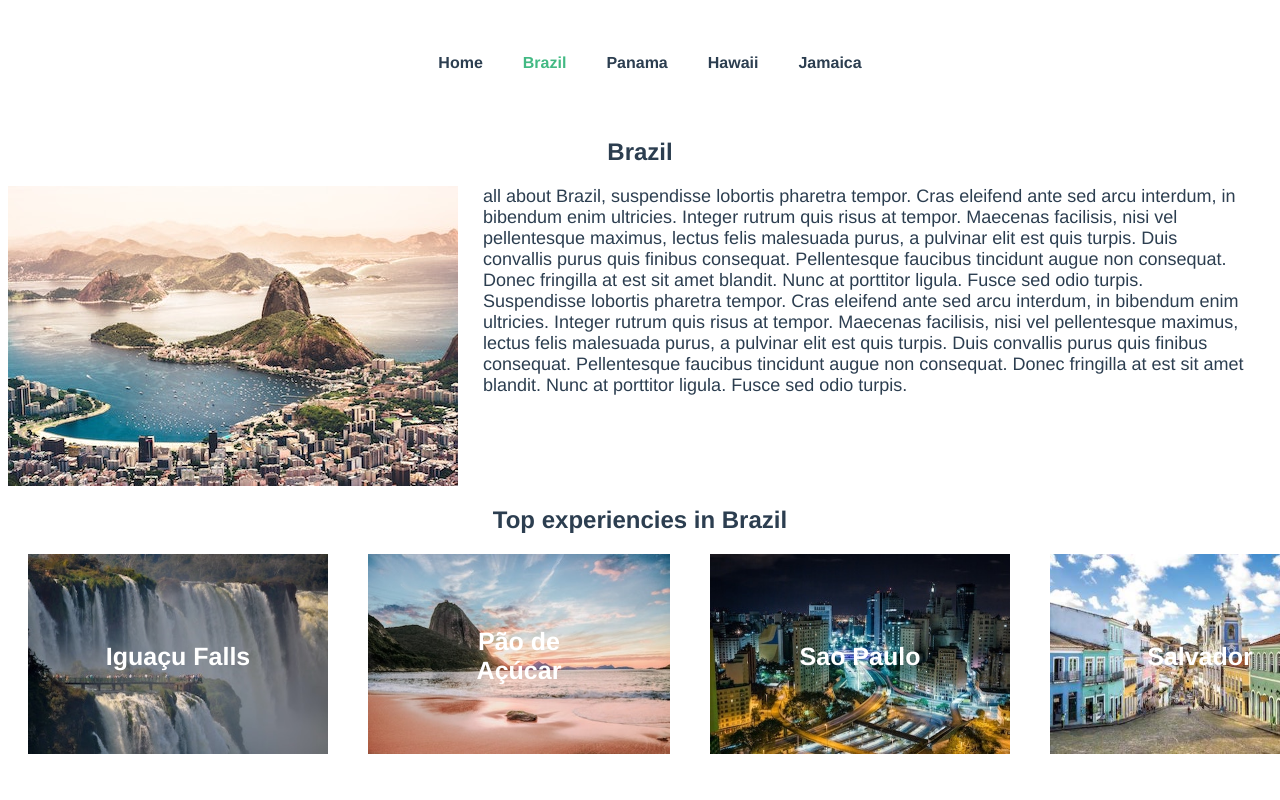
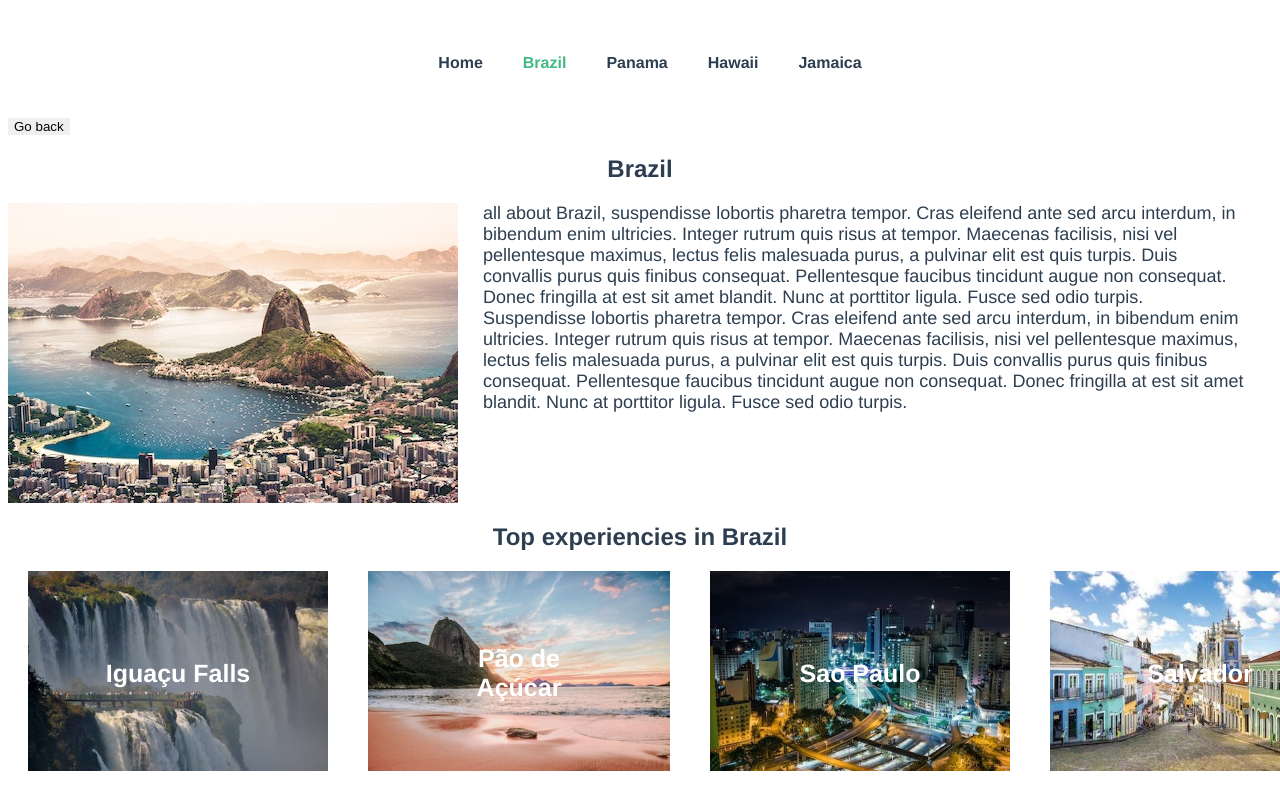
Before and after one commit to franmc01/Vue-TravelApp, a Vue app: page /destination/brazil in a window 1280 px wide. Shown: the top 800 px of the page. Built offline with nearby package versions, Linux system fonts and the light colour scheme.

Commit message:
Aprendiendo sobre la navegacion programable

```diff
--- /dev/null
+++ b/src/components/GoBackButton.vue
@@ -0,0 +1,26 @@
+<template>
+  <span class="go-back">
+    <button @click="goBack">Go back</button>
+  </span>
+</template>
+
+<script>
+export default {
+  methods: {
+    goBack() {
+      return this.$router.go(-1);
+    },
+  },
+};
+</script>
+
+<style>
+.go-back {
+  display: flex;
+  cursor: pointer;
+}
+
+button {
+  border: 0;
+}
+</style>
--- a/src/views/DestinationDetails.vue
+++ b/src/views/DestinationDetails.vue
@@ -1,5 +1,6 @@
 <template>
   <div>
+  <go-back-button></go-back-button>
     <section class="destinations">
       <h1>{{ destination.name }}</h1>
       <div class="destination-details">
@@ -36,6 +37,7 @@
 
 <script>
 import store from "@/store.js";
+import GoBackButton from '../components/GoBackButton.vue';
 export default {
   data() {
     return {};
@@ -45,6 +47,9 @@
       type: String,
       required: true,
     },
+  },
+  components: {
+    GoBackButton,
   },
   computed: {
     destination() {
```
Also changed, not shown: 1 other file (tests, documents, lock files or other folders).
